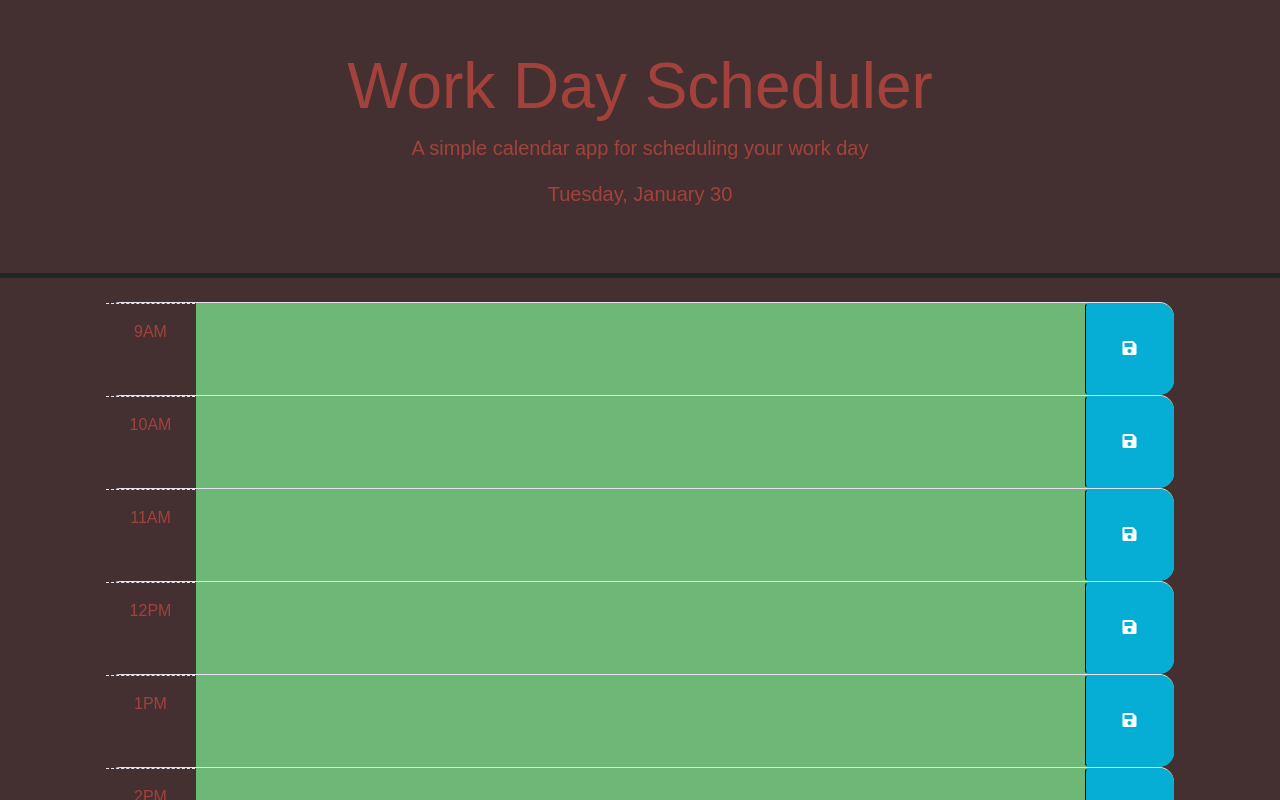
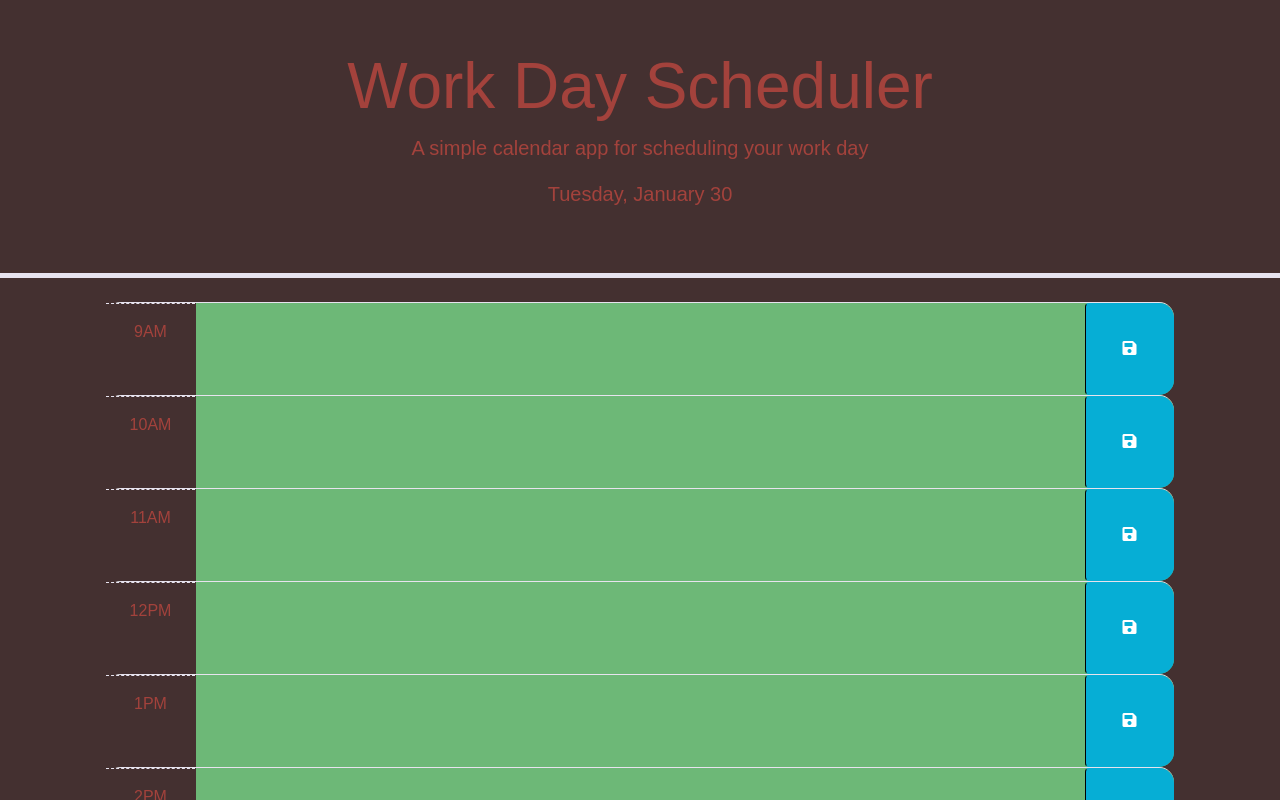
Before and after one commit to Nihsad/work-day-scheduler, a plain HTML site: page index.html in a window 1280 px wide. Shown: the top 800 px of the page. Drawn offline with nearby package versions, Linux system fonts and the light colour scheme; a web font is replaced by a local one.

Commit message:
border color override

```diff
--- a/assets/style.css
+++ b/assets/style.css
@@ -72,3 +72,7 @@ textarea {
   font-size: 20px;
   transition: all 0.3s ease-in-out;
 }
+
+.border-dark {
+  border-color: var(--text2) !important;
+}
```
